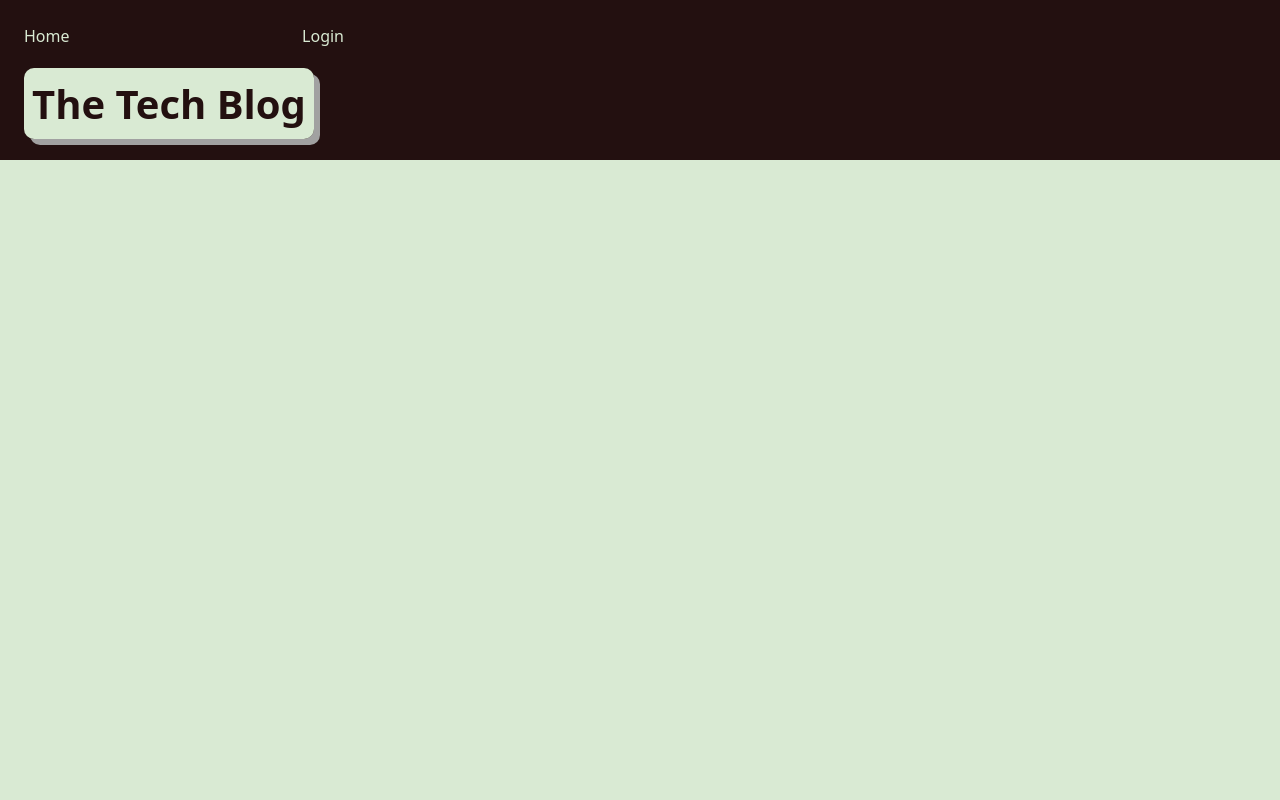
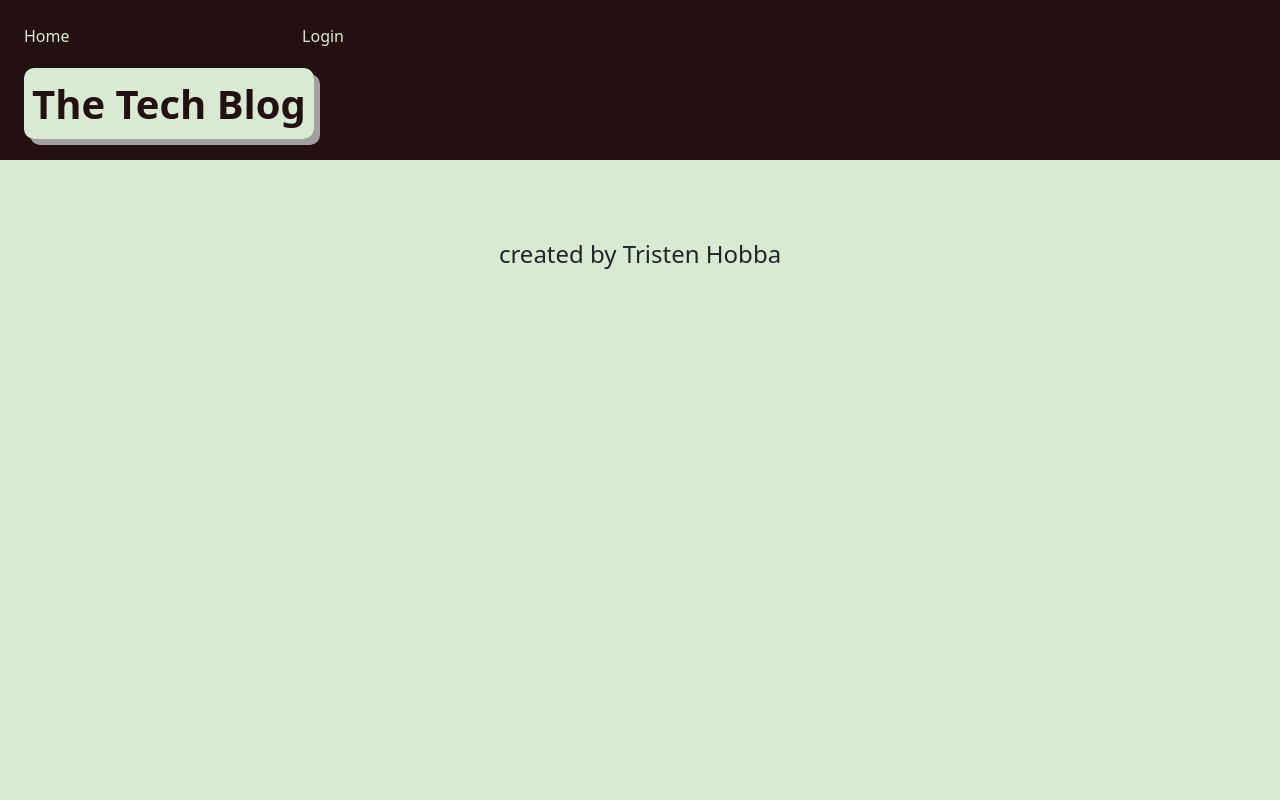
Before and after one commit to Tristenh/the-tech-blog, a Node server app: page / in a window 1280 px wide. Run offline with Node 20, Linux system fonts and the light colour scheme; data that the repository does not hold is empty; some libraries are stand-ins or nearby versions.

Commit message:
styled footer, refactor post.handlebar

```diff
--- a/public/css/styles.css
+++ b/public/css/styles.css
@@ -5,6 +5,7 @@
 /* body */
 body {
   background-color: var(--primary-color);
+  height: 100%;
 }
 /* typography */
 a {
@@ -81,3 +82,16 @@ form button {
 .no-show-signup{
     display: none;
 }
+.black-bar{
+    background-color: var(--secondary-color);
+    height: 2rem;
+    margin-bottom: 2rem;
+}
+/* footer */
+footer {
+   width: 100%;
+   padding: 2rem;
+   bottom: 0;
+  display: flex;
+  justify-content: center;
+}
--- a/views/layouts/main.handlebars
+++ b/views/layouts/main.handlebars
@@ -34,9 +34,10 @@
         <!-- Render the sub layout -->
         {{{body}}}
       </main>
+    </div>
       <footer>
+        <h4>created by Tristen Hobba</h4>
       </footer>
-    </div>
     <!-- Render script for logged in users only -->
     {{#if logged_in}}
       <script src="/js/logout.js"></script>
```
Also changed, not shown: views/post.handlebars (+8 -3 lines).
